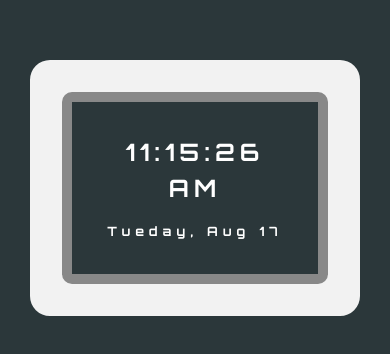
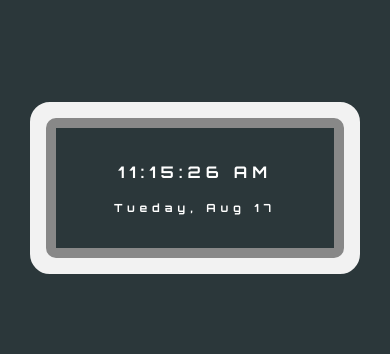
Before and after one commit to umarbashirr/js-clock, a plain HTML site: page index.html in a window 390 px wide. Shown: the part 234-588 px from the top of the page. Drawn offline with Linux system fonts and the light colour scheme.

Commit message:
Small Style Bug Fixed

```diff
--- a/style.css
+++ b/style.css
@@ -82,3 +82,17 @@ body {
     font-size: 0.8rem;
   }
 }
+
+@media screen and (max-width: 500px) {
+  .clock-container {
+    border-width: 1rem;
+  }
+
+  .clock .time {
+    font-size: 1rem;
+  }
+
+  .clock .date {
+    font-size: 0.7rem;
+  }
+}
```
